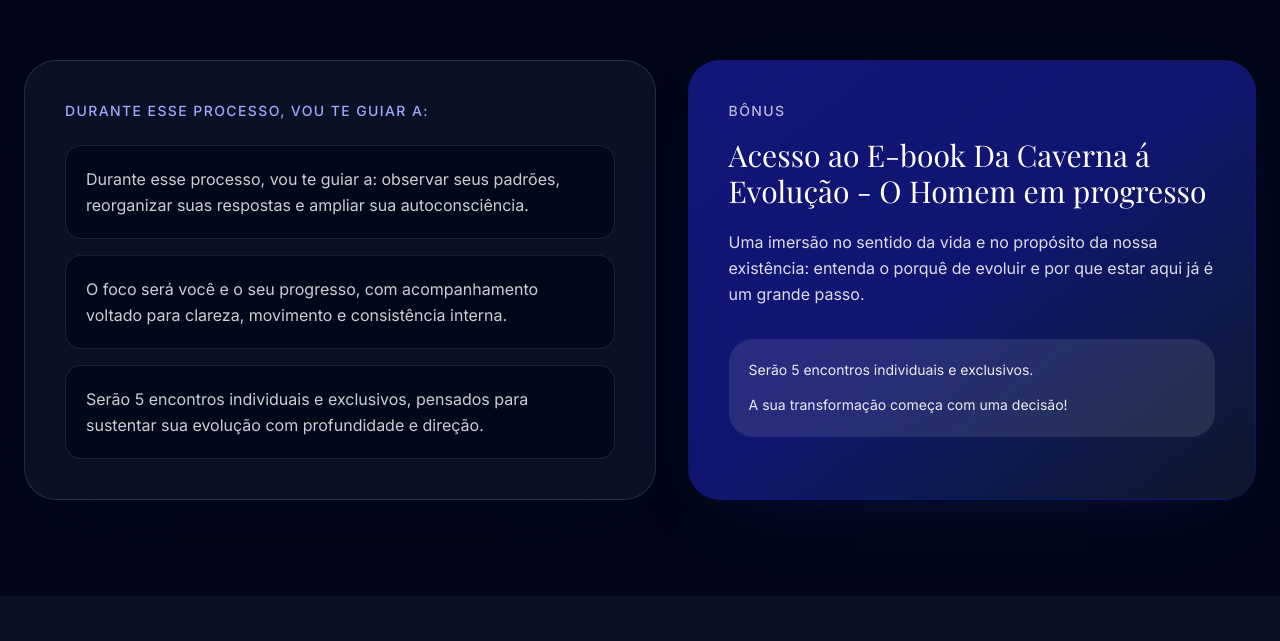
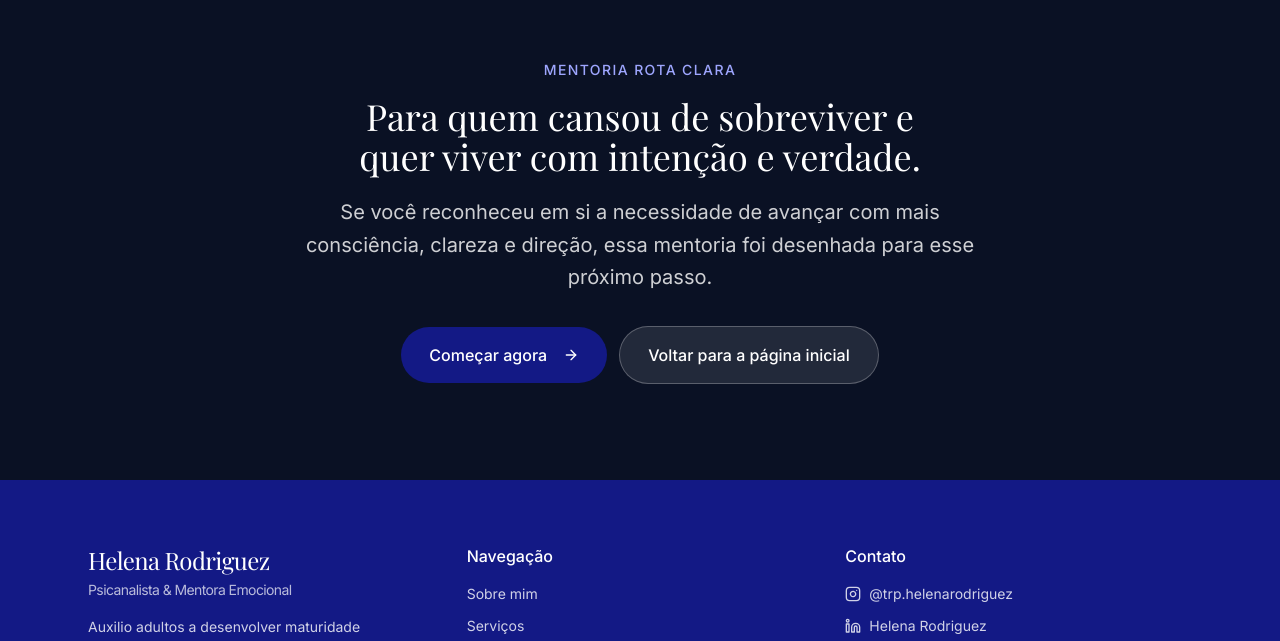
Before and after one commit to iluucasz/psicanalista-helena-rodriguez, a Next.js app: page /mentoria-rota-clara in a window 1280 px wide. Shown: the part 2517-3158 px from the top of the page. Built offline with nearby package versions, Linux system fonts and the light colour scheme; a web font is replaced by a local one.

Commit message:
Remove secao de processo e bonus da mentoria

```diff
--- a/app/mentoria-rota-clara/page.tsx
+++ b/app/mentoria-rota-clara/page.tsx
@@ -20,12 +20,6 @@ const benefits = [
   "Desenvolver controle emocional e equilíbrio",
   "Se posicionar com mais confiança diante da vida",
   "Avançar com propósito, direção e consciência"
-]
-
-const processSteps = [
-  "Durante esse processo, vou te guiar a: observar seus padrões, reorganizar suas respostas e ampliar sua autoconsciência.",
-  "O foco será você e o seu progresso, com acompanhamento voltado para clareza, movimento e consistência interna.",
-  "Serão 5 encontros individuais e exclusivos, pensados para sustentar sua evolução com profundidade e direção."
 ]
 
 export default function MentoriaRotaClaraPage() {
@@ -202,39 +196,6 @@ export default function MentoriaRotaClaraPage() {
         </div>
       </section>
 
-      <section className="bg-slate-950 py-20 md:py-24">
-        <div className="mx-auto max-w-7xl px-6">
-          <div className="grid gap-8 lg:grid-cols-[1fr_0.9fr]">
-            <div className="rounded-4xl border border-white/12 bg-slate-900/70 p-8 shadow-[0_22px_70px_-45px_rgba(3,8,28,0.8)] md:p-10">
-              <p className="text-sm font-medium uppercase tracking-widest text-secondary">Durante esse processo, vou te guiar a:</p>
-              <div className="mt-6 space-y-4">
-                {processSteps.map((step) => (
-                  <div key={step} className="rounded-2xl border border-white/10 bg-slate-950/80 p-5 text-white/80 leading-relaxed">
-                    {step}
-                  </div>
-                ))}
-              </div>
-            </div>
-
-            <div id="bonus" className="rounded-4xl border border-primary/30 bg-linear-to-br from-primary/90 via-primary/80 to-slate-900 p-8 text-primary-foreground shadow-[0_25px_80px_-50px_rgba(14,29,97,0.9)] md:p-10">
-              <p className="text-sm font-medium uppercase tracking-widest text-primary-foreground/70">
-                Bônus
-              </p>
-              <h3 className="mt-4 font-serif text-3xl text-balance">
-                Acesso ao E-book Da Caverna á Evolução - O Homem em progresso
-              </h3>
-              <p className="mt-5 text-primary-foreground/85 leading-relaxed">
-                Uma imersão no sentido da vida e no propósito da nossa existência: entenda o porquê de evoluir e por que estar aqui já é um grande passo.
-              </p>
-              <div className="mt-8 rounded-3xl bg-white/10 p-5 text-sm leading-relaxed text-primary-foreground/90">
-                <p>Serão 5 encontros individuais e exclusivos.</p>
-                <p className="mt-3">A sua transformação começa com uma decisão!</p>
-              </div>
-            </div>
-          </div>
-        </div>
-      </section>
-
       <section id="comecar" className="bg-slate-900/65 py-20 md:py-24">
         <div className="mx-auto max-w-4xl px-6 text-center">
           <p className="text-sm font-medium uppercase tracking-widest text-secondary">Mentoria Rota Clara</p>
```
